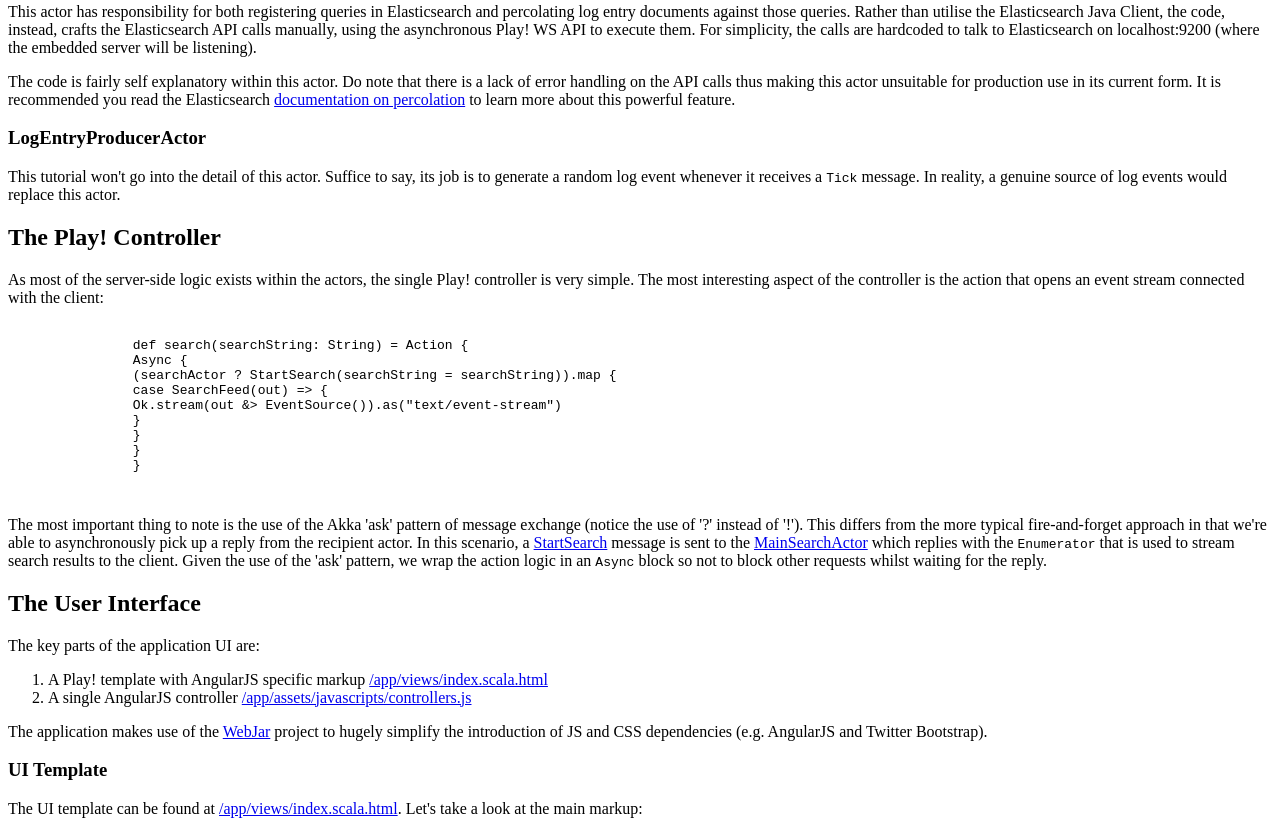
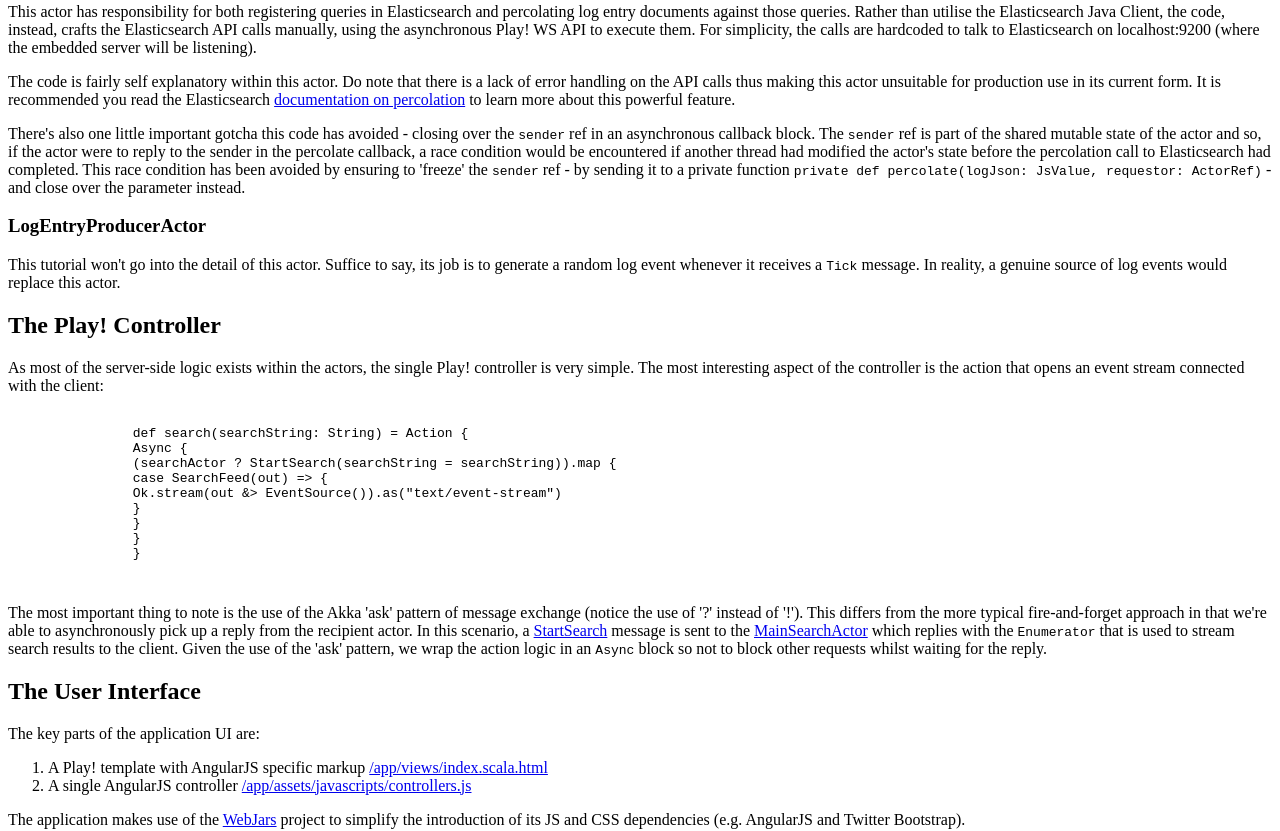
Before and after one commit to DrewEaster/realtime-search, a plain HTML site: page tutorial/index.html in a window 1280 px wide. Shown: the part 1557-2388 px from the top of the page. Drawn offline with Linux system fonts and the light colour scheme.

Commit message:
more tutorial work

```diff
--- a/tutorial/index.html
+++ b/tutorial/index.html
@@ -146,6 +146,16 @@
         percolation</a> to learn more about this powerful feature.
     </p>
 
+    <p>
+        There's also one little important gotcha this code has avoided - closing over the <code>sender</code> ref in an
+        asynchronous callback block. The <code>sender</code> ref is part of the shared mutable state of the actor and
+        so, if the actor were to reply to the sender in the percolate callback, a race condition would be encountered if
+        another thread had modified the actor's state before the percolation call to Elasticsearch had completed. This
+        race condition has been avoided by ensuring to 'freeze' the <code>sender</code> ref - by sending it to a private
+        function <code>private def percolate(logJson: JsValue, requestor: ActorRef)</code> - and close over the
+        parameter instead.
+    </p>
+
     <h3>LogEntryProducerActor</h3>
 
     <p>
@@ -195,8 +205,8 @@
         <li>A single AngularJS controller <a href="#code/app/assets/javascripts/controllers.js"
                                              class="shortcut">/app/assets/javascripts/controllers.js</a></li>
     </ol>
-    The application makes use of the <a href="http://www.webjars.org/">WebJar</a> project to hugely simplify the
-    introduction of JS and CSS dependencies (e.g. AngularJS and Twitter Bootstrap).
+    The application makes use of the <a href="http://www.webjars.org/">WebJars</a> project to simplify the
+    introduction of its JS and CSS dependencies (e.g. AngularJS and Twitter Bootstrap).
     </p>
     <h3>UI Template</h3>
 
```
